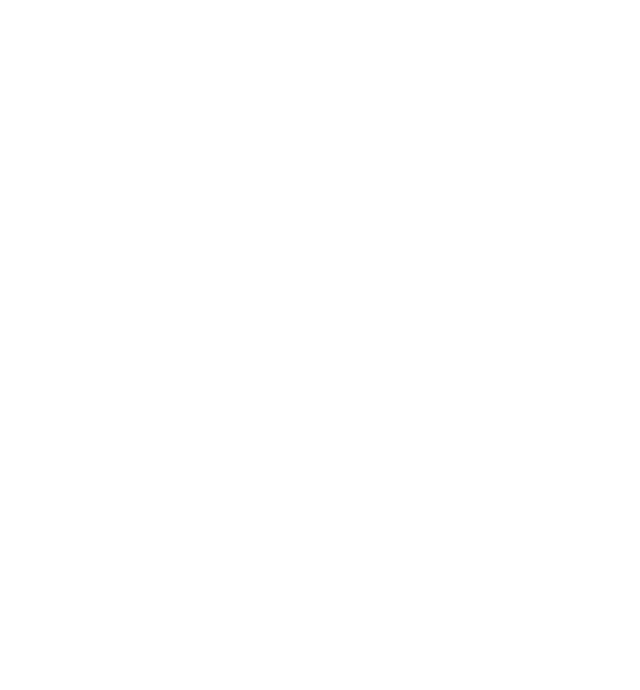
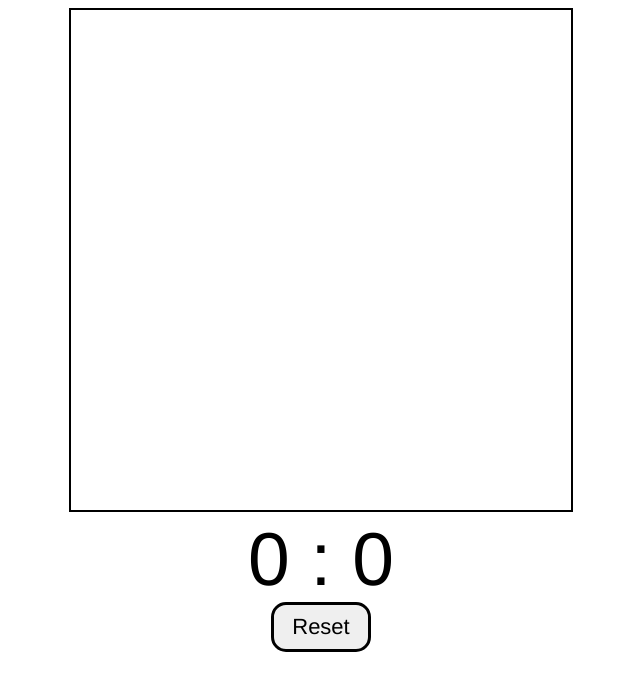
Before and after one commit to myleslimwl/pong-game, a plain HTML site: page index.html in a window 1280 px wide. Shown: the whole page, without its empty margins (319-959 px from the left). Drawn offline with Linux system fonts and the light colour scheme.

Commit message:
created the canvas and other basic HTML

```diff
--- a/index.html
+++ b/index.html
@@ -4,10 +4,14 @@
   <meta charset="UTF-8">
   <meta name="viewport" content="width=device-width, initial-scale=1.0">
   <title>Pong Game</title>
+  <link rel="stylesheet" href="styles.css">
 </head>
 <body>
-
-
+  <div id="gameContainer">
+    <canvas id="gameBoard" width="500" height="500"></canvas>
+    <div id="scoreText">0 : 0</div>
+    <button id="resetBtn">Reset</button>
+  </div>
   <script src="index.js"></script>
 </body>
 </html>
```
